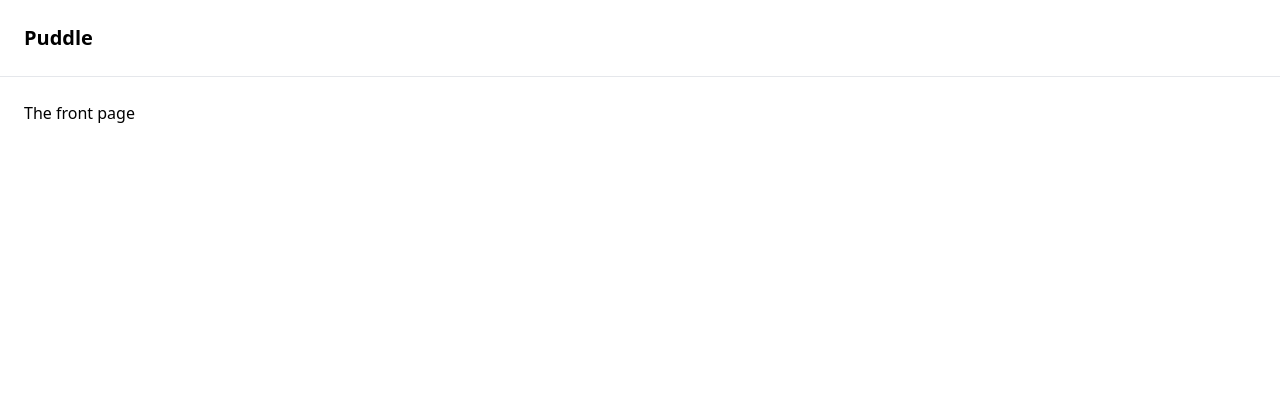
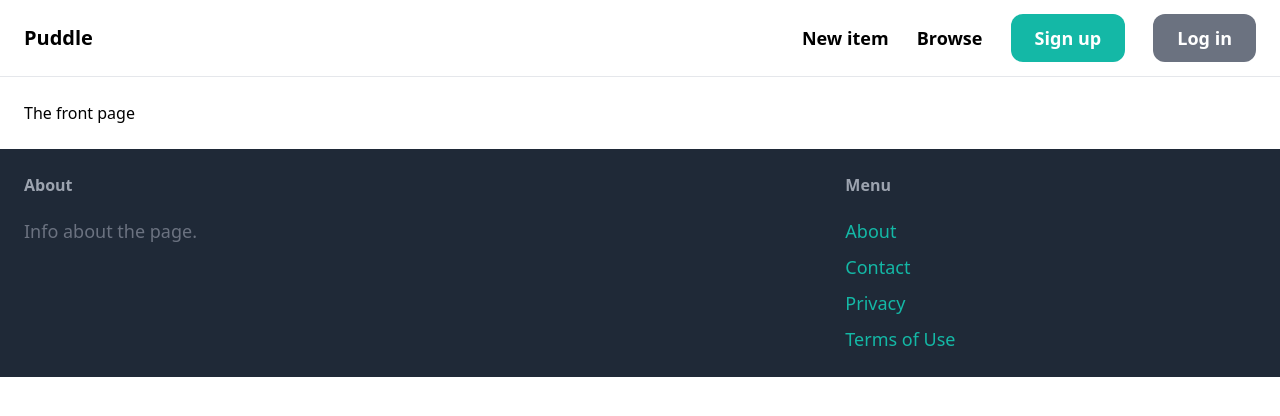
Before and after one commit to manouslinard/django-marketplace, a Django app: page / in a window 1280 px wide. Shown: the top 416 px of the page. Run offline with Django 4.2, Linux system fonts and the light colour scheme; some libraries are stand-ins or nearby versions.

Commit message:
added footer&top page

```diff
--- a/puddle/core/templates/core/base.html
+++ b/puddle/core/templates/core/base.html
@@ -9,10 +9,32 @@
     <body>
         <nav class="py-6 px-6 flex justify-between items-center border-b border-gray-200">
             <a href="/" class="text-xl font-semibold">Puddle</a>
+            <div class="space-x-6">
+                <a href="#" class="text-lg font-semibold hover:text-gray-500">New item</a>
+                <a href="#" class="text-lg font-semibold hover:text-gray-500">Browse</a>
+
+                <a href="#" class="px-6 py-3 text-lg font-semibold bg-teal-500 text-white rounded-xl hover:bg-teal-700">Sign up</a>
+                <a href="#" class="px-6 py-3 text-lg font-semibold bg-gray-500 text-white rounded-xl hover:bg-gray-700">Log in</a>
+            </div>
         </nav>
         <div class="px-6 py-6">
             {% block content %}
             {% endblock %}
         </div>
+        <footer class="py-6 px-6 flex justify-between bg-gray-800">
+            <div class="w-2/3 pr-10">
+                <h3 class="mb-5 font-semibold text-gray-400">About</h3>
+                <p class="text-lg text-gray-500">Info about the page.</p>
+            </div>
+            <div class="w-1/3">
+                <h3 class="mb-5 font-semibold text-gray-400">Menu</h3>
+                <ul class="space-y-2">
+                    <li><a href="#" class="text-lg text-teal-500 hover:text-teal-700">About</a></li>
+                    <li><a href="{% url 'contact' %}" class="text-lg text-teal-500 hover:text-teal-700">Contact</a></li>
+                    <li><a href="#" class="text-lg text-teal-500 hover:text-teal-700">Privacy</a></li>
+                    <li><a href="#" class="text-lg text-teal-500 hover:text-teal-700">Terms of Use</a></li>
+                </ul>
+            </div>
+        </footer>
     </body>
 </html>
```
